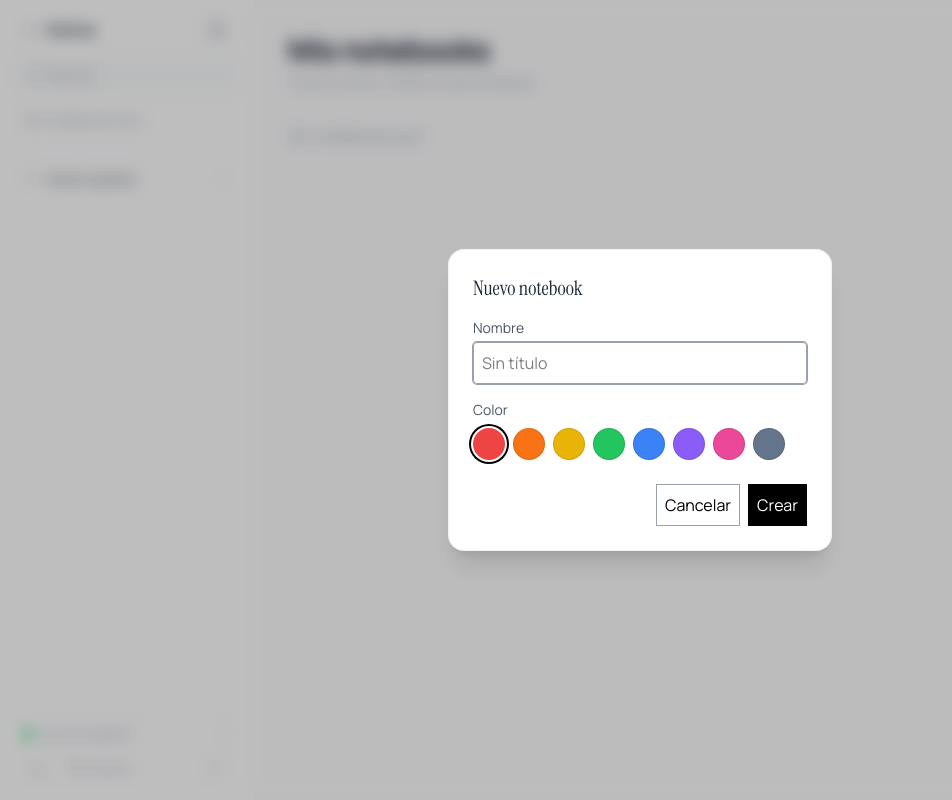
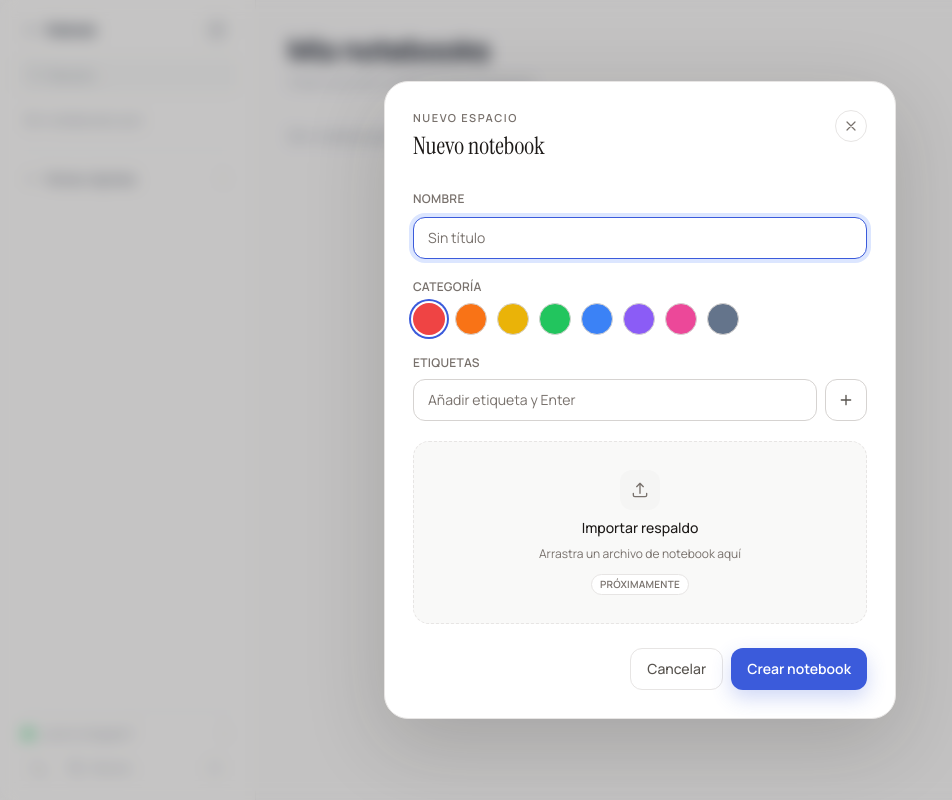
Before and after one commit to AngelosGD/jswrite, a Next.js app in the folder apps/web/: page /notebooks in a window 1280 px wide. Both pictures are taken after a click on the button 217 px from the left and 30 px from the top of the page. Shown: the whole page, without its empty margins (0-952 px from the left). Built offline with nearby package versions, Linux system fonts and the light colour scheme.

Commit message:
feat: rediseñar modal de nuevo notebook con etiquetas e importación

```diff
--- /dev/null
+++ b/apps/web/app/components/fileDrop.tsx
@@ -0,0 +1,111 @@
+"use client";
+
+import { useRef, useState, type ChangeEvent, type DragEvent } from "react";
+
+type FileDropProps = {
+  title: string;
+  hint?: string;
+  badge?: string;
+  accept?: string;
+  disabled?: boolean;
+  fileName?: string | null;
+  onFiles?: (files: File[]) => void;
+};
+
+export default function FileDrop({
+  title,
+  hint,
+  badge,
+  accept,
+  disabled = false,
+  fileName,
+  onFiles,
+}: FileDropProps) {
+  const inputRef = useRef<HTMLInputElement>(null);
+  const [dragging, setDragging] = useState(false);
+
+  const handleFiles = (files: FileList | null) => {
+    if (!files || files.length === 0 || disabled) return;
+    onFiles?.(Array.from(files));
+  };
+
+  const onDrop = (event: DragEvent<HTMLDivElement>) => {
+    event.preventDefault();
+    setDragging(false);
+    handleFiles(event.dataTransfer.files);
+  };
+
+  const onChange = (event: ChangeEvent<HTMLInputElement>) => {
+    handleFiles(event.target.files);
+    event.target.value = "";
+  };
+
+  return (
+    <div
+      role="button"
+      tabIndex={disabled ? -1 : 0}
+      aria-disabled={disabled}
+      onClick={() => !disabled && inputRef.current?.click()}
+      onKeyDown={(event) => {
+        if (disabled) return;
+        if (event.key === "Enter" || event.key === " ") {
+          event.preventDefault();
+          inputRef.current?.click();
+        }
+      }}
+      onDragOver={(event) => {
+        event.preventDefault();
+        if (!disabled) setDragging(true);
+      }}
+      onDragLeave={() => setDragging(false)}
+      onDrop={onDrop}
+      className={`flex flex-col items-center justify-center gap-2 rounded-2xl border border-dashed px-6 py-7 text-center transition duration-200 ${
+        disabled
+          ? "cursor-not-allowed border-border bg-surface-2/60"
+          : "cursor-pointer border-border-strong bg-surface-2/40 hover:border-blue-border hover:bg-blue-bg/30"
+      } ${dragging ? "border-brand bg-blue-bg" : ""}`}
+    >
+      <span
+        className={`grid size-10 place-items-center rounded-xl transition ${
+          disabled ? "bg-surface-2 text-text-3" : "bg-blue-bg text-blue-ink"
+        }`}
+      >
+        <svg
+          viewBox="0 0 24 24"
+          fill="none"
+          stroke="currentColor"
+          strokeWidth="1.6"
+          strokeLinecap="round"
+          strokeLinejoin="round"
+          aria-hidden="true"
+          className="size-5"
+        >
+          <path d="M12 16V4m0 0L8 8m4-4 4 4" />
+          <path d="M4 16v2.25A1.75 1.75 0 0 0 5.75 20h12.5A1.75 1.75 0 0 0 20 18.25V16" />
+        </svg>
+      </span>
+
+      <span className="text-sm font-medium text-text">{title}</span>
+      {hint && <span className="text-xs text-text-3">{hint}</span>}
+
+      {fileName ? (
+        <span className="mt-1 inline-flex max-w-full items-center gap-1.5 truncate rounded-full border border-blue-border bg-blue-bg px-2.5 py-1 text-[11px] font-medium text-blue-ink">
+          {fileName}
+        </span>
+      ) : badge ? (
+        <span className="mt-1 rounded-full border border-border bg-surface px-2 py-0.5 text-[10px] font-semibold uppercase tracking-wide text-text-3">
+          {badge}
+        </span>
+      ) : null}
+
+      <input
+        ref={inputRef}
+        type="file"
+        accept={accept}
+        disabled={disabled}
+        onChange={onChange}
+        className="hidden"
+      />
+    </div>
+  );
+}
--- a/apps/web/app/components/newNotebookModal.tsx
+++ b/apps/web/app/components/newNotebookModal.tsx
@@ -6,9 +6,15 @@ import { useRouter } from "next/navigation";
 import {
   COLORS,
   createNotebook,
+  createTag,
   loadNotebooks,
   saveNotebooks,
+  type Tag,
 } from "@/lib/notebooks";
+import FileDrop from "./fileDrop";
+
+const inputClass =
+  "w-full rounded-xl border border-border-strong bg-surface px-3.5 py-2.5 text-sm text-text transition placeholder:text-text-3 focus:border-brand focus:outline-none focus:ring-4 focus:ring-blue-bg";
 
 // ? funcion para abrir o cerrar el modal del notebook
 export default function NewNotebookModal({
@@ -21,12 +27,34 @@ export default function NewNotebookModal({
   const router = useRouter();
   const [name, setName] = useState("");
   const [color, setColor] = useState(COLORS[0]);
+  const [tags, setTags] = useState<Tag[]>([]);
+  const [draftTag, setDraftTag] = useState("");
+
+  const reset = () => {
+    setName("");
+    setColor(COLORS[0]);
+    setTags([]);
+    setDraftTag("");
+  };
+
+  const close = () => {
+    reset();
+    onClose();
+  };
+
+  const commitTag = () => {
+    const tag = createTag(tags, draftTag);
+    if (tag) setTags([...tags, tag]);
+    setDraftTag("");
+  };
 
   const handleCreateNotebook = (e: FormEvent) => {
     e.preventDefault();
-    saveNotebooks([...loadNotebooks(), createNotebook(name, color)]);
-    setName("");
-    setColor(COLORS[0]);
+    saveNotebooks([
+      ...loadNotebooks(),
+      createNotebook(name, color, tags),
+    ]);
+    reset();
     onClose();
     router.push("/notebooks");
   };
@@ -35,64 +63,180 @@ export default function NewNotebookModal({
     <AnimatePresence>
       {isOpen && (
         <motion.div
-          className="fixed inset-0 z-50 flex items-center justify-center bg-black/25 backdrop-blur-sm"
+          className="fixed inset-0 z-50 flex items-center justify-center bg-text/25 p-4 backdrop-blur-sm"
           initial={{ opacity: 0 }}
           animate={{ opacity: 1 }}
           exit={{ opacity: 0 }}
           transition={{ duration: 0.15 }}
-          onClick={onClose}
+          onClick={close}
         >
           <motion.div
-            className="w-96 rounded-2xl border border-black/5 bg-white p-6 shadow-xl"
-            initial={{ opacity: 0, scale: 0.95, y: 10 }}
+            className="max-h-[90vh] w-full max-w-lg overflow-y-auto rounded-3xl border border-border bg-surface p-6 shadow-[0_24px_80px_rgba(28,25,23,0.18)] sm:p-7"
+            initial={{ opacity: 0, scale: 0.96, y: 12 }}
             animate={{ opacity: 1, scale: 1, y: 0 }}
-            exit={{ opacity: 0, scale: 0.95, y: 10 }}
+            exit={{ opacity: 0, scale: 0.96, y: 12 }}
             transition={{ duration: 0.2, ease: "easeOut" }}
             onClick={(e) => e.stopPropagation()}
           >
-            <h2 className="font-serif text-xl text-gray-800">Nuevo notebook</h2>
+            <div className="flex items-start justify-between gap-4">
+              <div>
+                <p className="text-[11px] font-semibold uppercase tracking-[0.14em] text-text-3">
+                  Nuevo espacio
+                </p>
+                <h2 className="mt-1 font-serif text-2xl leading-tight text-text">
+                  Nuevo notebook
+                </h2>
+              </div>
+              <button
+                type="button"
+                onClick={close}
+                aria-label="Cerrar"
+                className="grid size-8 shrink-0 place-items-center rounded-full border border-border text-text-3 transition hover:bg-surface-2 hover:text-text"
+              >
+                <svg
+                  viewBox="0 0 24 24"
+                  fill="none"
+                  stroke="currentColor"
+                  strokeWidth="1.8"
+                  strokeLinecap="round"
+                  className="size-4"
+                >
+                  <path d="M6 6l12 12M18 6 6 18" />
+                </svg>
+              </button>
+            </div>
 
-            <label className="mt-4 block text-sm text-gray-600">Nombre</label>
+            <form
+              onSubmit={handleCreateNotebook}
+              className="mt-6 flex flex-col gap-5"
+            >
+              <div>
+                <label className="text-xs font-semibold uppercase tracking-wide text-text-3">
+                  Nombre
+                </label>
                 <input
                   value={name}
                   onChange={(e) => setName(e.target.value)}
                   autoFocus
                   type="text"
                   placeholder="Sin título"
-              className="mt-1 w-full rounded border border-gray-400 p-2 transition duration-100 ease focus:outline-none focus:ring-1 focus:ring-gray-400"
+                  className={`mt-2 ${inputClass}`}
                 />
+              </div>
 
-            <p className="mt-4 text-sm text-gray-600">Color</p>
-            <div className="mt-2 flex gap-2">
+              <div>
+                <p className="text-xs font-semibold uppercase tracking-wide text-text-3">
+                  Categoría
+                </p>
+                <div className="mt-2 flex flex-wrap gap-2.5">
                   {COLORS.map((c) => (
                     <button
                       key={c}
                       type="button"
                       onClick={() => setColor(c)}
+                      aria-label={`Color ${c}`}
+                      aria-pressed={color === c}
                       style={{ backgroundColor: c }}
                       className={`size-8 rounded-full transition ${
                         color === c
-                      ? "ring-2 ring-black ring-offset-2"
-                      : "border border-black/10"
+                          ? "ring-2 ring-brand ring-offset-2 ring-offset-surface"
+                          : "border border-border-strong hover:scale-105"
                       }`}
                     />
                   ))}
                 </div>
+              </div>
 
-            <form
-              onSubmit={handleCreateNotebook}
-              className="mt-6 flex justify-end gap-2"
+              <div>
+                <p className="text-xs font-semibold uppercase tracking-wide text-text-3">
+                  Etiquetas
+                </p>
+                {tags.length > 0 && (
+                  <div className="mt-2 flex flex-wrap gap-1.5">
+                    {tags.map((tag) => (
+                      <span
+                        key={tag.label}
+                        className="inline-flex items-center gap-1 rounded-full px-2.5 py-1 text-xs font-medium"
+                        style={{
+                          backgroundColor: `${tag.color}1a`,
+                          color: tag.color,
+                        }}
                       >
+                        #{tag.label}
                         <button
                           type="button"
-                onClick={onClose}
-                className="border border-gray-400 p-2 transition duration-280 ease hover:bg-black hover:text-white active:scale-95"
+                          onClick={() =>
+                            setTags(
+                              tags.filter(
+                                (t) =>
+                                  t.label.toLowerCase() !==
+                                  tag.label.toLowerCase(),
+                              ),
+                            )
+                          }
+                          aria-label={`Quitar etiqueta ${tag.label}`}
+                          className="rounded-full opacity-60 transition hover:opacity-100"
+                        >
+                          ×
+                        </button>
+                      </span>
+                    ))}
+                  </div>
+                )}
+                <div className="mt-2 flex gap-2">
+                  <input
+                    value={draftTag}
+                    onChange={(e) => setDraftTag(e.target.value)}
+                    onKeyDown={(e) => {
+                      if (e.key === "Enter") {
+                        e.preventDefault();
+                        commitTag();
+                      }
+                    }}
+                    type="text"
+                    placeholder="Añadir etiqueta y Enter"
+                    className={`flex-1 ${inputClass}`}
+                  />
+                  <button
+                    type="button"
+                    onClick={commitTag}
+                    className="grid size-[42px] shrink-0 place-items-center rounded-xl border border-border-strong bg-surface text-text-2 transition hover:bg-surface-2 hover:text-text"
+                    aria-label="Añadir etiqueta"
+                  >
+                    <svg
+                      viewBox="0 0 24 24"
+                      fill="none"
+                      stroke="currentColor"
+                      strokeWidth="2"
+                      strokeLinecap="round"
+                      className="size-4"
+                    >
+                      <path d="M12 5v14M5 12h14" />
+                    </svg>
+                  </button>
+                </div>
+              </div>
+
+              <FileDrop
+                title="Importar respaldo"
+                hint="Arrastra un archivo de notebook aquí"
+                badge="Próximamente"
+                accept=".lyno,.json,.zip"
+                disabled
+              />
+
+              <div className="flex justify-end gap-2 pt-1">
+                <button
+                  type="button"
+                  onClick={close}
+                  className="rounded-xl border border-border px-4 py-2.5 text-sm font-medium text-text-2 transition hover:bg-surface-2 hover:text-text active:scale-[0.98]"
                 >
                   Cancelar
                 </button>
-              <button className="border border-black bg-black p-2 text-white transition duration-280 ease hover:bg-white hover:text-black active:scale-95">
-                Crear
+                <button className="rounded-xl bg-brand px-4 py-2.5 text-sm font-semibold text-white shadow-[0_8px_20px_rgba(59,91,219,0.24)] transition hover:bg-brand-hover active:scale-[0.98]">
+                  Crear notebook
                 </button>
+              </div>
             </form>
           </motion.div>
         </motion.div>
--- a/apps/web/lib/notebooks.ts
+++ b/apps/web/lib/notebooks.ts
@@ -40,6 +40,7 @@ export type Notebook = {
   color: string;
   pinned: boolean;
   starred: boolean;
+  tags?: Tag[];
   createdAt: string;
   updatedAt: string;
   notes: Note[];
@@ -151,7 +152,11 @@ export function useQuickNotes(): Note[]{
 }
 
 
-export function createNotebook(name: string, color: string): Notebook {
+export function createNotebook(
+  name: string,
+  color: string,
+  tags: Tag[] = [],
+): Notebook {
   const now = new Date().toISOString();
   return {
     id: crypto.randomUUID(),
@@ -159,6 +164,7 @@ export function createNotebook(name: string, color: string): Notebook {
     color,
     pinned: false,
     starred: false,
+    tags,
     createdAt: now,
     updatedAt: now,
     notes: [],
```
Also changed, not shown: apps/web/app/components/notebookCard.tsx (+23 -5 lines). Lines whose indentation alone changed are shown as unchanged.
